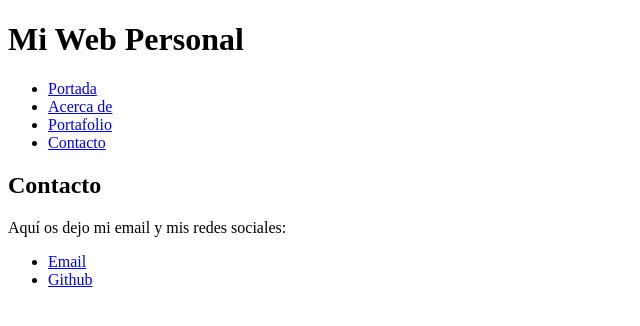
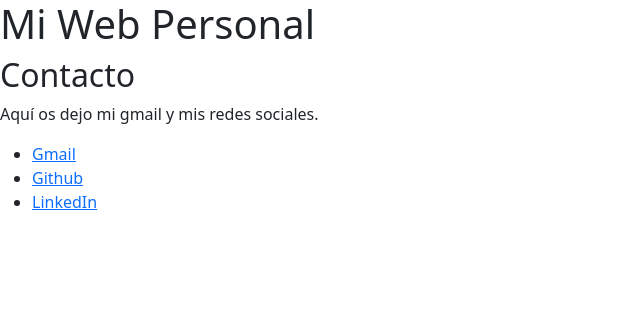
Before and after one commit to seerraa16/Blog_Django, a Django app: page /contact/ in a window 1280 px wide. Shown: the top 326 px of the page, without its empty margins (0-640 px from the left). Run offline with Django 5.2, Linux system fonts and the light colour scheme; some libraries are stand-ins or nearby versions.

Commit message:
chill cambios

```diff
--- a/webpersonal/core/templates/core/about.html
+++ b/webpersonal/core/templates/core/about.html
@@ -1,6 +1,8 @@
 {% extends 'core/base.html' %}
+
 {% block title %}Acerca de{% endblock %}
 {% block content %}
- <h2>Acerca de</h2>
- <p>Me llamo Alejandro y me apasiona Django!</p>
+<h2>Acerca de</h2>
+
+<p>Hola me llamo Alejandro y me apasiona mucho Django.</p>
 {% endblock %}
--- a/webpersonal/core/templates/core/base.html
+++ b/webpersonal/core/templates/core/base.html
@@ -1,19 +1,41 @@
 <!DOCTYPE html>
-<html lang="en">
+<html lang="es">
 <head>
     <meta charset="UTF-8">
- <meta name="viewport" content="width=device-width, initialscale=1.0">
+    <meta name="viewport" content="width=device-width, initial-scale=1.0">
     <meta http-equiv="X-UA-Compatible" content="ie=edge">
- <title>{% block title %}{% endblock %}</title>
+    {% load static %}
+    <link rel="stylesheet" href="{% static 'core/css/bootstrap.min.css' %}">
+    <script src="{% static 'core/js/jquery.min.js' %}"></script>
+    <script src="{% static 'core/js/bootstrap.min.js' %}"></script>
+    <script src="{% static 'core/js/popper.min.js' %}"></script>
+    <script src="{% static 'core/js/bootstrap.bundle.min.js' %}"></script>
+    <script src="{% static 'core/js/bootstrap.js' %}"></script>
+    <script src="{% static 'core/js/bootstrap.bundle.js' %}"></script>
+    <script src="{% static 'core/js/bootstrap.bundle.min.js' %}"></script>
+    <script src="{% static 'core/js/bootstrap.min.js' %}"></script>
+    <title>{% block title %}{% endblock %} | Nacho Sanchez
+        (Ingeniero)</title>
 </head>
 <body>
     <h1>Mi Web Personal</h1>
- <ul>
- <li><a href="{% url 'home' %}">Portada</a></li>
- <li><a href="{% url 'about' %}">Acerca de</a></li>
- <li><a href="{% url 'portfolio' %}">Portafolio</a></li>
- <li><a href="{% url 'contact' %}">Contacto</a></li>
+    <div class="collapse navbar-collapse" id="navbarResponsive">
+        <ul class="navbar-nav ml-auto">
+            <li class="nav-item">
+                <a class="nav-link" href="{% url 'home' %}">Portada</a>
+            </li>
+            <li class="nav-item">
+                <a class="nav-link" href="{% url 'about' %}">Acerca de</a>
+            </li>
+            <li class="nav-item">
+                <a class="nav-link" href="{% url 'portfolio' %}">Portfolio</a>
+            </li>
+            <li class="nav-item">
+                <a class="nav-link" href="{% url 'contact' %}">Contacto</a>
+            </li>
         </ul>
+    </div>
     {% block content %}{% endblock %}
+
     </body>
 </html>
--- /dev/null
+++ b/webpersonal/core/templates/core/contact.html
@@ -0,0 +1,18 @@
+{% extends 'core/base.html' %}
+
+{% block title %}Contacto{% endblock %}
+
+{% block content %}
+
+<h2>Contacto</h2>
+
+<p>Aquí os dejo mi gmail y mis redes sociales.</p>
+
+<ul>
+    <li><a href="mailto:isanccal@myuax.com">Gmail</a></li>
+    <li><a href="https://github.com/Nachosanchezz">Github</a></li>
+    <li><a href="https://linkedin.com/in/ignacio-sanchez-calabrese">LinkedIn</a></li>
+
+</ul>
+
+{% endblock %}
--- a/webpersonal/core/templates/core/contacto.html
+++ /dev/null
@@ -1,11 +0,0 @@
-{% extends 'core/base.html' %}
-{% block title %}Contacto{% endblock %}
-{% block content %}
- <h2>Contacto</h2>
- <p>Aquí os dejo mi email y mis redes sociales:</p>
- <ul>
- <li><a href="mailto:a.serranocatalina@gmail.com">Email</a></li>
- <li><a href="https://github.com/seerraa16">Github</a></li>
-
- </ul>
-{% endblock %}
--- a/webpersonal/core/templates/core/portafolios.html
+++ /dev/null
@@ -1,6 +0,0 @@
-{% extends 'core/base.html' %}
-{% block title %}Portafolios{% endblock %}
-{% block content %}
- <h2>Portafolios</h2>
- <p>Algunos de mis trabajos.</p>
-{% endblock %}
--- a/webpersonal/core/views.py
+++ b/webpersonal/core/views.py
@@ -1,9 +1,26 @@
 from django.shortcuts import render, HttpResponse
+
+# Create your views here.
+
+html_base = """
+    <h1>Mi Web Personal</h1>
+    <ul>
+        <li><a href="/">Portada</a></li>
+        <li><a href="/about/">Acerca de</a></li>
+        <li><a href="/contact/">Contacto</a></li>
+        <li><a href="/portfolio/">Portfolio</a></li>
+    </ul>
+        """
+
+
 def home(request):
- return render(request, "core/home.html")
+    return render(request, "core/home.html")
+
 def about(request):
- return render(request, "core/about.html")
-def portafolios(request):
- return render(request, "core/portafolios.html")
-def contacto(request):
- return render(request, "core/contacto.html")
+   return render(request, "core/about.html")
+
+def portfolio(request):
+    return render(request, "core/portfolio.html")
+
+def contact(request):
+    return render(request, "core/contact.html")
--- a/webpersonal/webpersonal/urls.py
+++ b/webpersonal/webpersonal/urls.py
@@ -1,10 +1,11 @@
 from django.contrib import admin
 from django.urls import path
 from core import views
+
 urlpatterns = [
- path('', views.home, name="home"),
- path('about-me/', views.about, name="about"),
- path('portfolio/', views.portafolios, name="portfolio"),
- path('contact/', views.contacto, name="contact"),
- path('admin/', admin.site.urls),
+    path('', views.home, name="home"),
+    path('about/', views.about, name="about"),
+    path('portfolio/', views.portfolio, name="portfolio"),
+    path('contact/', views.contact, name="contact"),
+    path('admin/', admin.site.urls),
 ]
```
Also changed, not shown: webpersonal/core/templates/core/home.html (+8 -3 lines), webpersonal/core/templates/core/portfolio.html (added, +15 -0 lines). Lines whose indentation alone changed are shown as unchanged.
